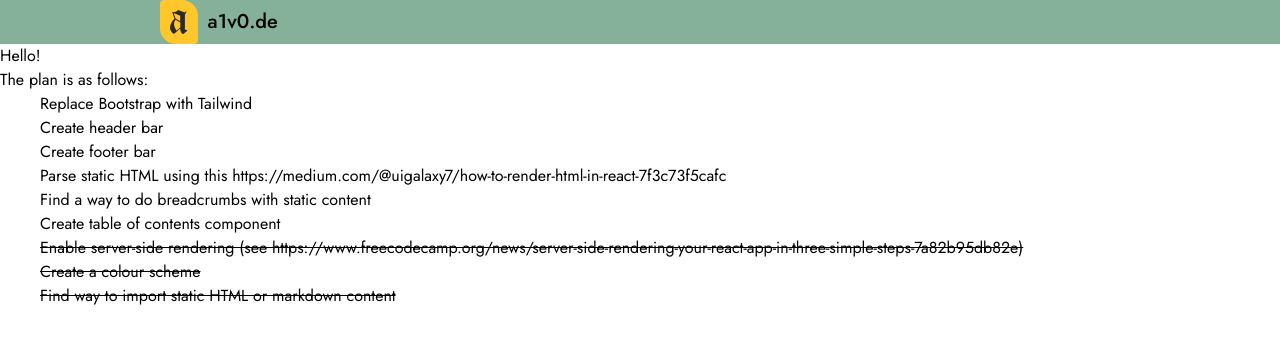
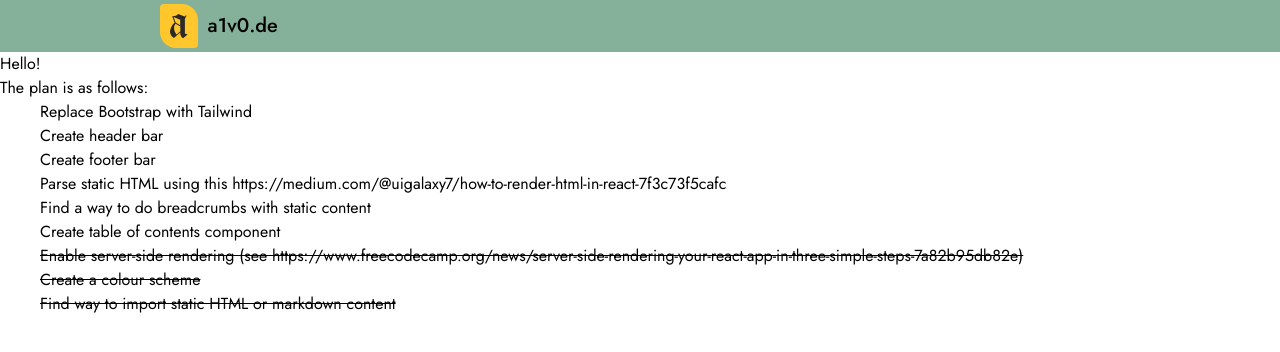
Before and after one commit to a1v0/a1v0.de, a Next.js app: page / in a window 1280 px wide. Shown: the top 352 px of the page. Built offline with nearby package versions, Linux system fonts and the light colour scheme.

Commit message:
Apply flex styles

```diff
--- a/app/Header.tsx
+++ b/app/Header.tsx
@@ -3,8 +3,8 @@ import LogoLink from "./LogoLink";
 
 function Header() {
     return (
-        <header className={"bg-brand-colour"}>
-            <nav className="max-w-gutter mx-auto my-0">
+        <header className="bg-brand-colour p-1">
+            <nav className="mx-auto my-0 flex max-w-gutter items-center justify-between p-0">
                 <div>
                     <LogoLink />
                 </div>
```
